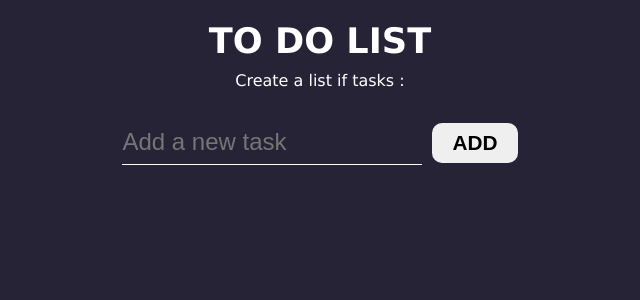
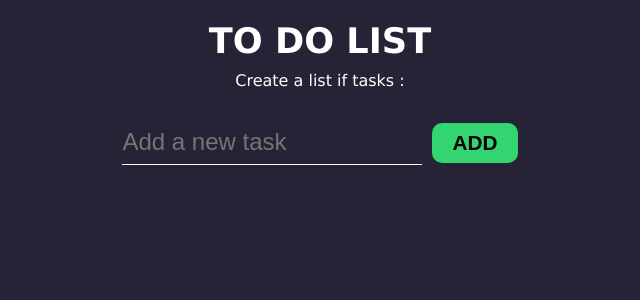
Before and after one commit to GorbachyovKS/ProjectFirst-on-Vue, a Vue app: page / in a window 1280 px wide. Shown: the top 300 px of the page, without its empty margins (320-960 px from the left). Built offline with nearby package versions, Linux system fonts and the light colour scheme.

Commit message:
buildUIComponentsAndMyButton

```diff
--- a/src/components/MyForm.vue
+++ b/src/components/MyForm.vue
@@ -4,7 +4,7 @@
       <p>Create a list if tasks :</p>
       <div>
         <input type="text" placeholder="Add a new task" class="input-form" />
-        <button class="button-form">Add</button>
+        <my-button class="button-form">Add</my-button>
       </div>
     </form>
   </div>
@@ -37,10 +37,6 @@ export default {};
 }
 
 .button-form {
-  padding: 8px 20px;
-  font-weight: 600;
-  font-size: 1.3rem;
-  border-radius: 10px;
-  text-transform: uppercase;
+  background-color: #32d56f;
 }
 </style>
--- /dev/null
+++ b/src/components/UI/MyButton.vue
@@ -0,0 +1,21 @@
+<template>
+  <button class="btn">
+    <slot></slot>
+  </button>
+</template>
+
+<script>
+export default {
+  name: "my-button",
+};
+</script>
+
+<style>
+.btn {
+  padding: 8px 20px;
+  font-weight: 600;
+  font-size: 1.3rem;
+  border-radius: 10px;
+  text-transform: uppercase;
+}
+</style>
--- /dev/null
+++ b/src/components/UI/index.js
@@ -0,0 +1,5 @@
+import MyButton from '../UI/MyButton'
+
+export default [
+	MyButton
+]
--- a/src/main.js
+++ b/src/main.js
@@ -1,4 +1,12 @@
 import { createApp } from 'vue'
 import App from './App.vue'
 
-createApp(App).mount('#app')
+import components from '../src/components/UI'
+
+const app = createApp(App)
+
+components.forEach(component => {
+	app.component(component.name, component)
+})
+
+app.mount('#app')
```
